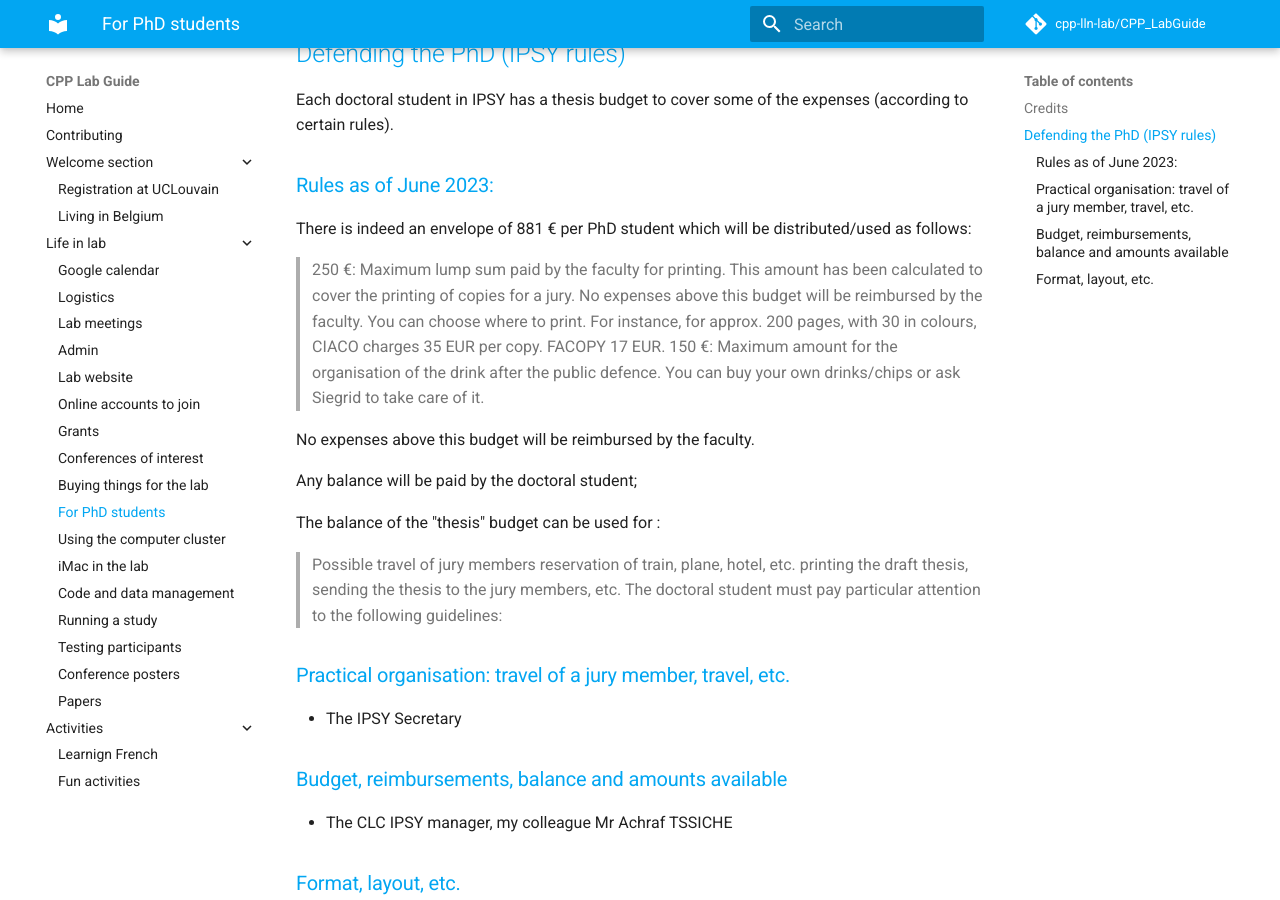
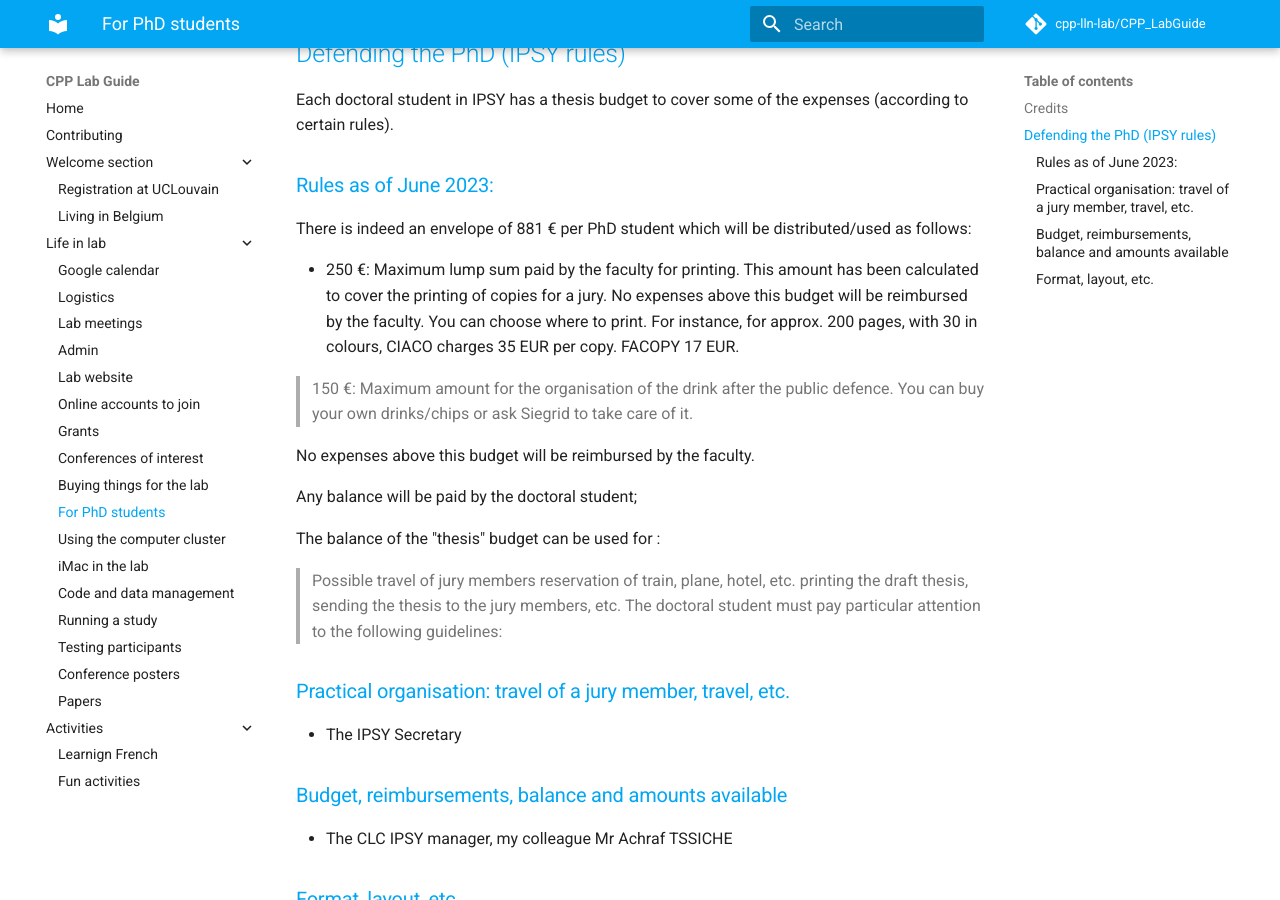
Before and after one commit to cpp-lln-lab/CPP_LabGuide, an MkDocs documentation site: the page built from doc/for_phd_students.md, in a window 1280 px wide and 900 px high, scrolled down 611 px. Built offline with MkDocs 1.6.1 and Material for MkDocs 9.7.7, drawn with Linux system fonts in a browser that asks for light colours; comment, search, counter and statistics services are not loaded.

Commit message:
Update doc/for_phd_students.md
Co-authored-by: Marco Barilari <38101692+marcobarilari@users.noreply.github.com>

```diff
--- a/doc/for_phd_students.md
+++ b/doc/for_phd_students.md
@@ -29,7 +29,8 @@ Each doctoral student in IPSY has a thesis budget to cover some of the expenses
 
 There is indeed an envelope of 881 € per PhD student which will be distributed/used as follows:
 
-> 250 €: Maximum lump sum paid by the faculty for printing. This amount has been calculated to cover the printing of copies for a jury. No expenses above this budget will be reimbursed by the faculty. You can choose where to print. For instance, for approx. 200 pages, with 30 in colours, CIACO charges 35 EUR per copy. FACOPY 17 EUR.
+* 250 €: Maximum lump sum paid by the faculty for printing. This amount has been calculated to cover the printing of copies for a jury. No expenses above this budget will be reimbursed by the faculty. You can choose where to print. For instance, for approx. 200 pages, with 30 in colours, CIACO charges 35 EUR per copy. FACOPY 17 EUR.
+
 > 150 €: Maximum amount for the organisation of the drink after the public defence. You can buy your own drinks/chips or ask Siegrid to take care of it.
 
 No expenses above this budget will be reimbursed by the faculty.
```
